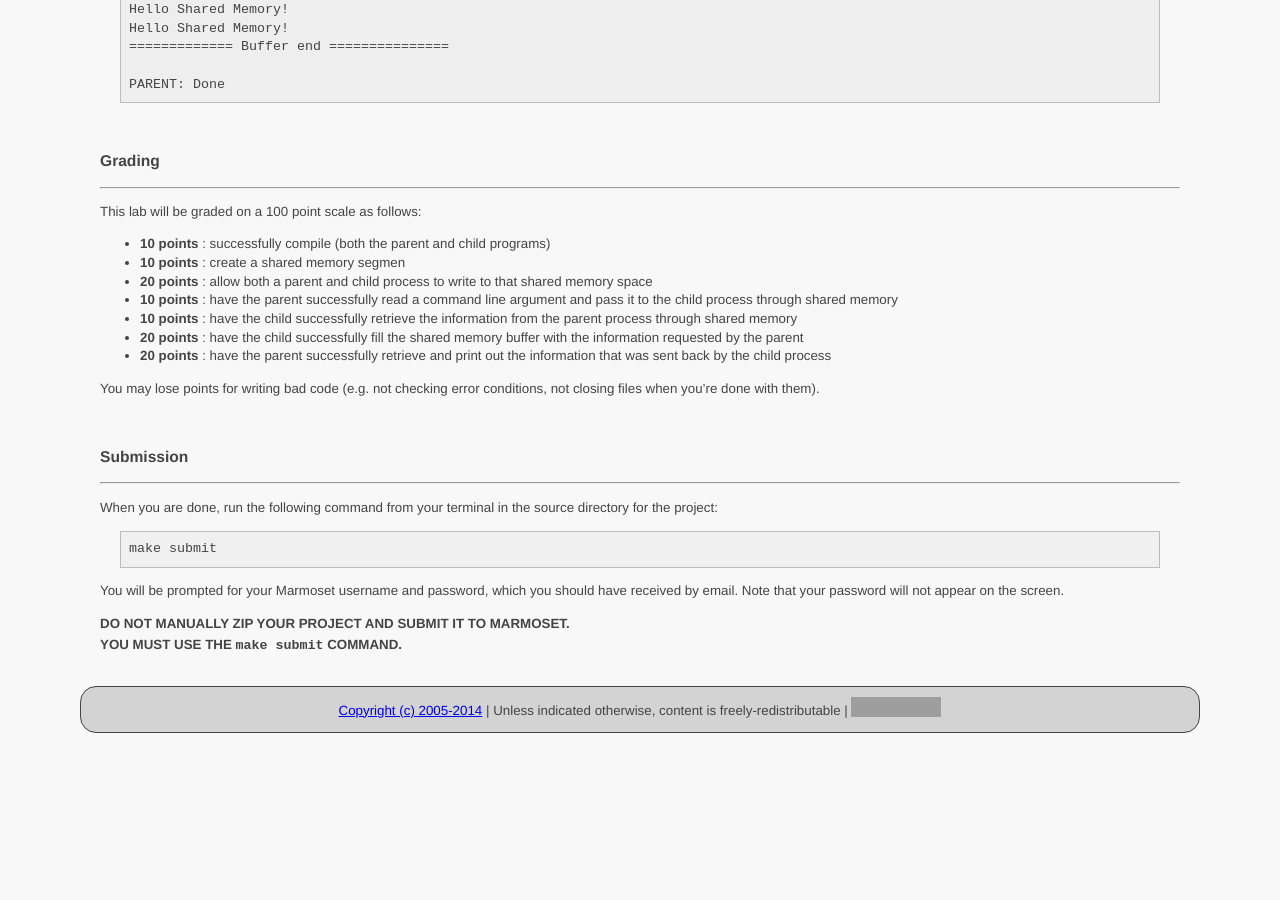
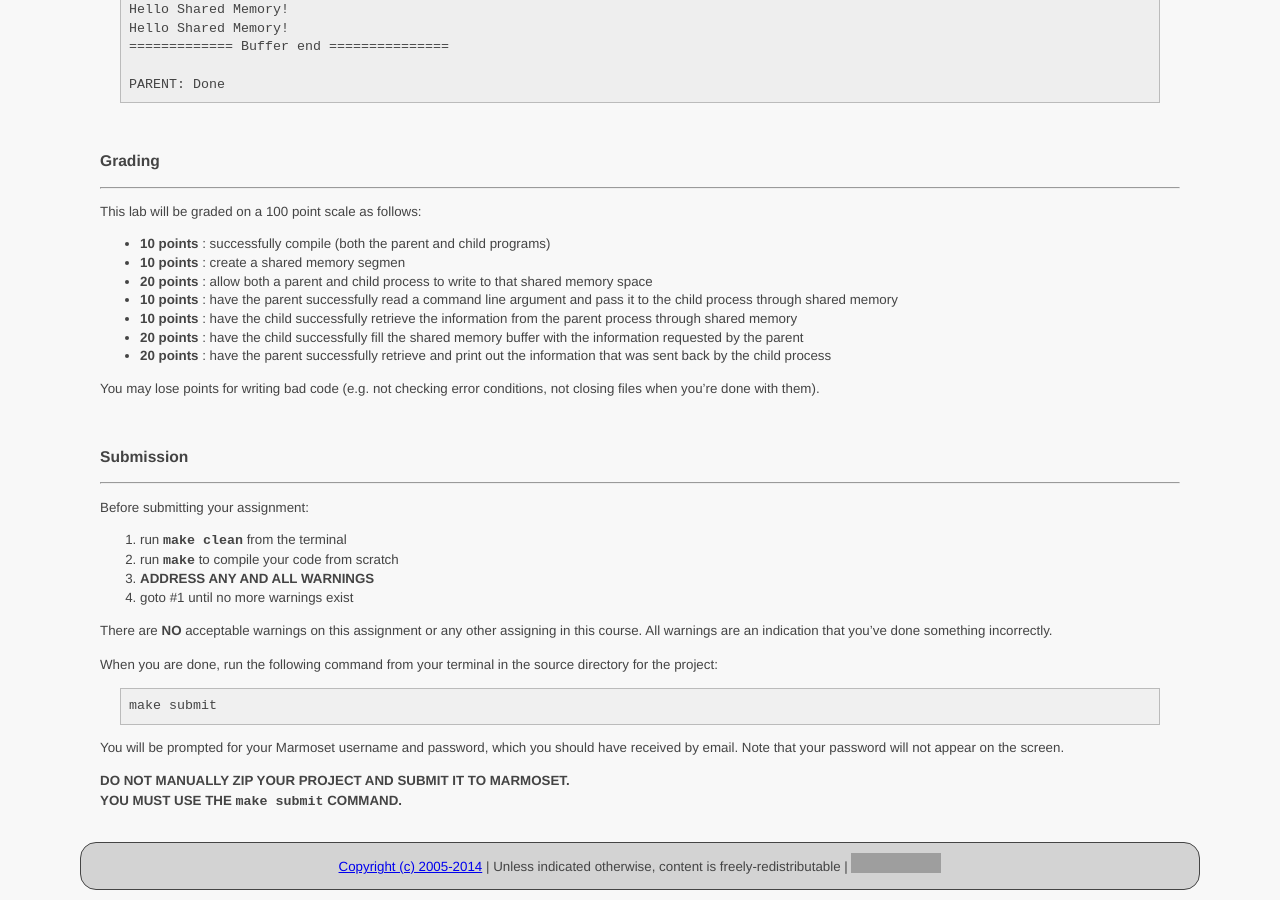
Before and after one commit to ycpcs/cs420-fall2014, a Jekyll site: the page built from labs/lab02.md, in a window 1280 px wide and 900 px high, scrolled down 1543 px. Built offline with Jekyll 4.4.1, drawn with Linux system fonts in a browser that asks for light colours; Markdown is read by kramdown in place of the engine named in the settings; before the commit the page ends 2286 px from its top, so only the background shows below that; grey boxes are pictures that could not be loaded.

Commit message:
updated lab02 description

````diff
--- a/labs/lab02.md
+++ b/labs/lab02.md
@@ -99,6 +99,16 @@ You may lose points for writing bad code (e.g. not checking error conditions, no
 <br>
 ### Submission
 ---------------
+Before submitting your assignment:
+
+ 1. run **```make clean```** from the terminal
+ 2. run **```make```** to compile your code from scratch
+ 3. **ADDRESS ANY AND ALL WARNINGS**
+ 4. goto #1 until no more warnings exist
+
+There are **NO** acceptable warnings on this assignment or any other assigning in this course. All warnings are an indication that you've done something incorrectly.
+
+
 When you are done, run the following command from your terminal in the source directory for the project:
 
 	make submit
````
